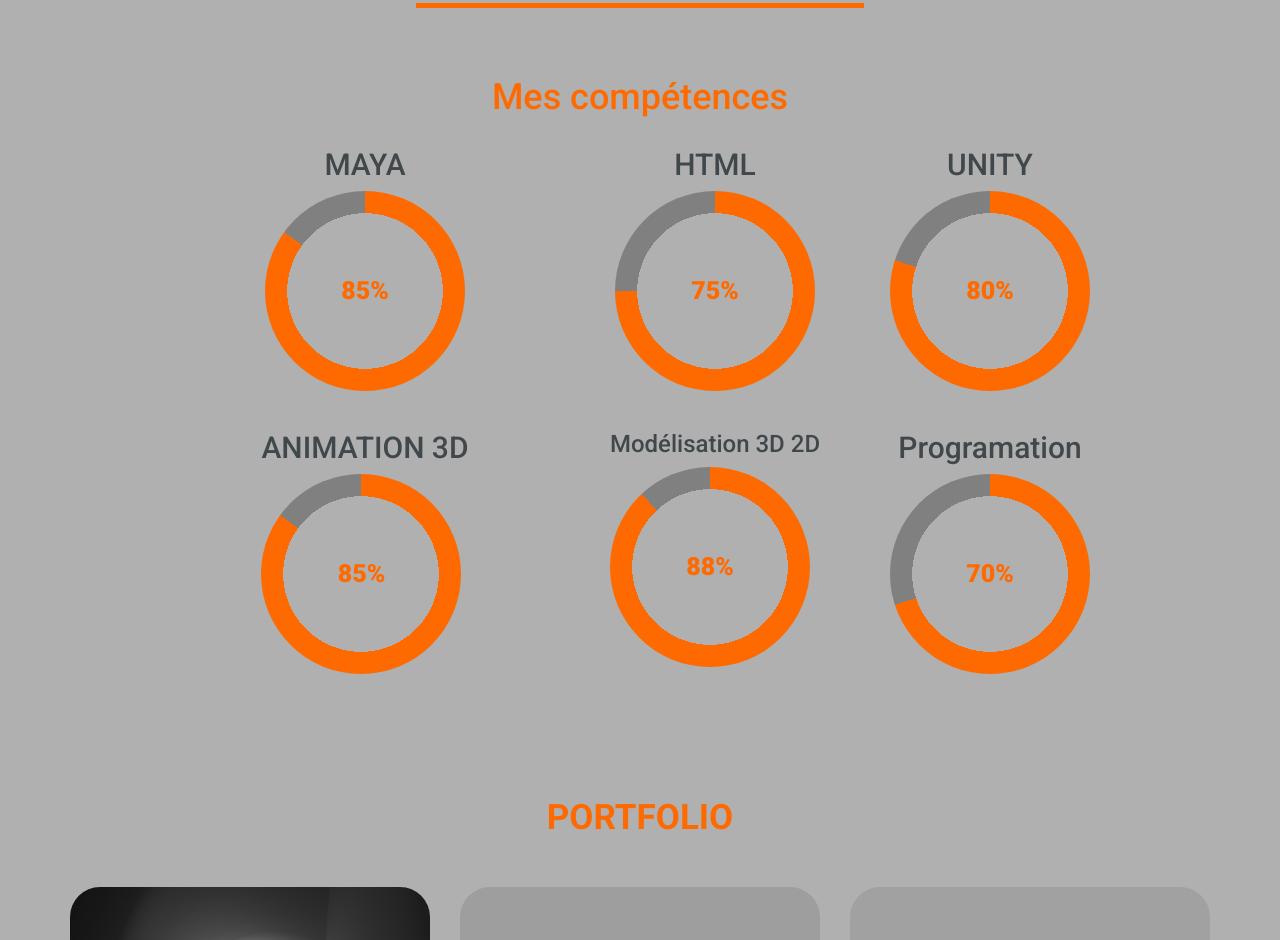
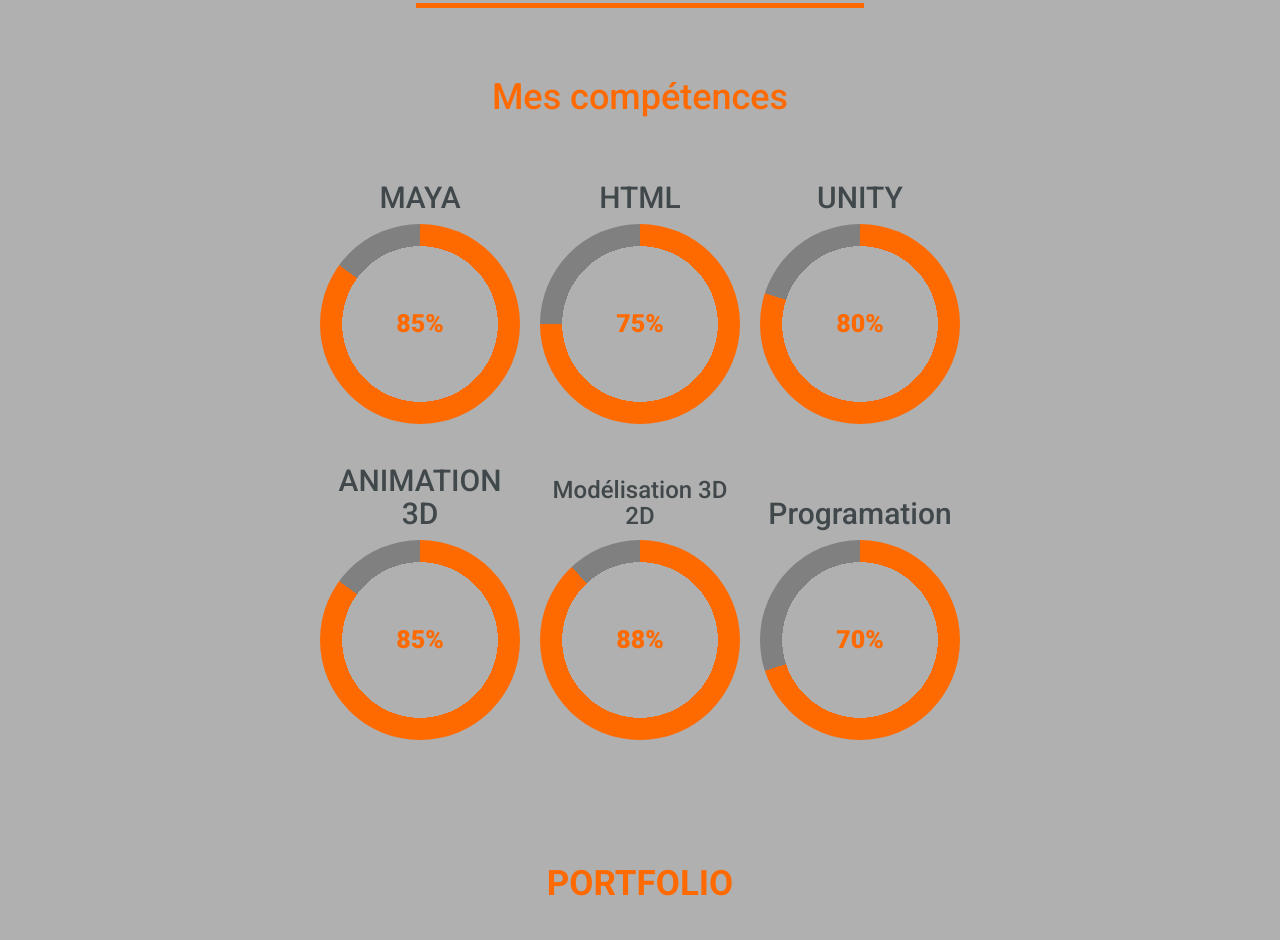
Before and after one commit to willRathier/rathierPortfolio.github.io, a plain HTML site: page index.html in a window 1280 px wide. Shown: the part 1317-2257 px from the top of the page. Drawn offline with Linux system fonts and the light colour scheme; grey boxes are pictures that could not be loaded.

Commit message:
Update style.css

```diff
--- a/css/style.css
+++ b/css/style.css
@@ -282,12 +282,15 @@ h1 {
 }
 
 .parent {
+  width: 50%;
+  margin: auto;
   display: grid;
   justify-content: center;
-  justify-items: center;
-  grid-template-columns: repeat(2, 350px);
+  align-items: end;
+  justify-items: start;
+  grid-template-columns: repeat(2, 1fr);
   grid-template-rows: repeat(2, 1fr);
-  grid-row-gap: 20px;
+  gap: 20px;
 }
 
 .div1 {
@@ -307,6 +310,10 @@ h1 {
 }
 .div6 {
   grid-area: 2 / 3 / 3 / 4;
+}
+
+.parent h2 {
+  justify-items: center;
 }
 
 div[role="progressbar"] {
```
